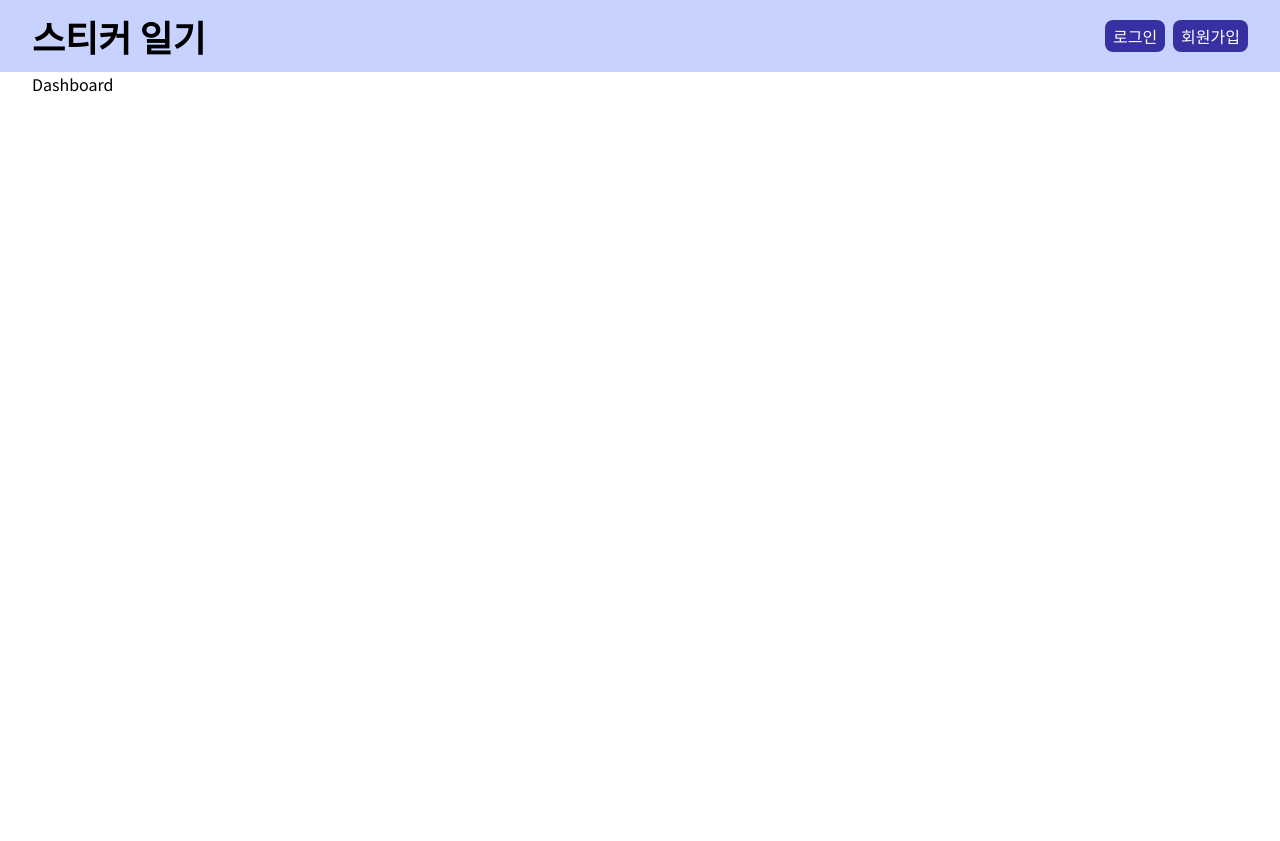
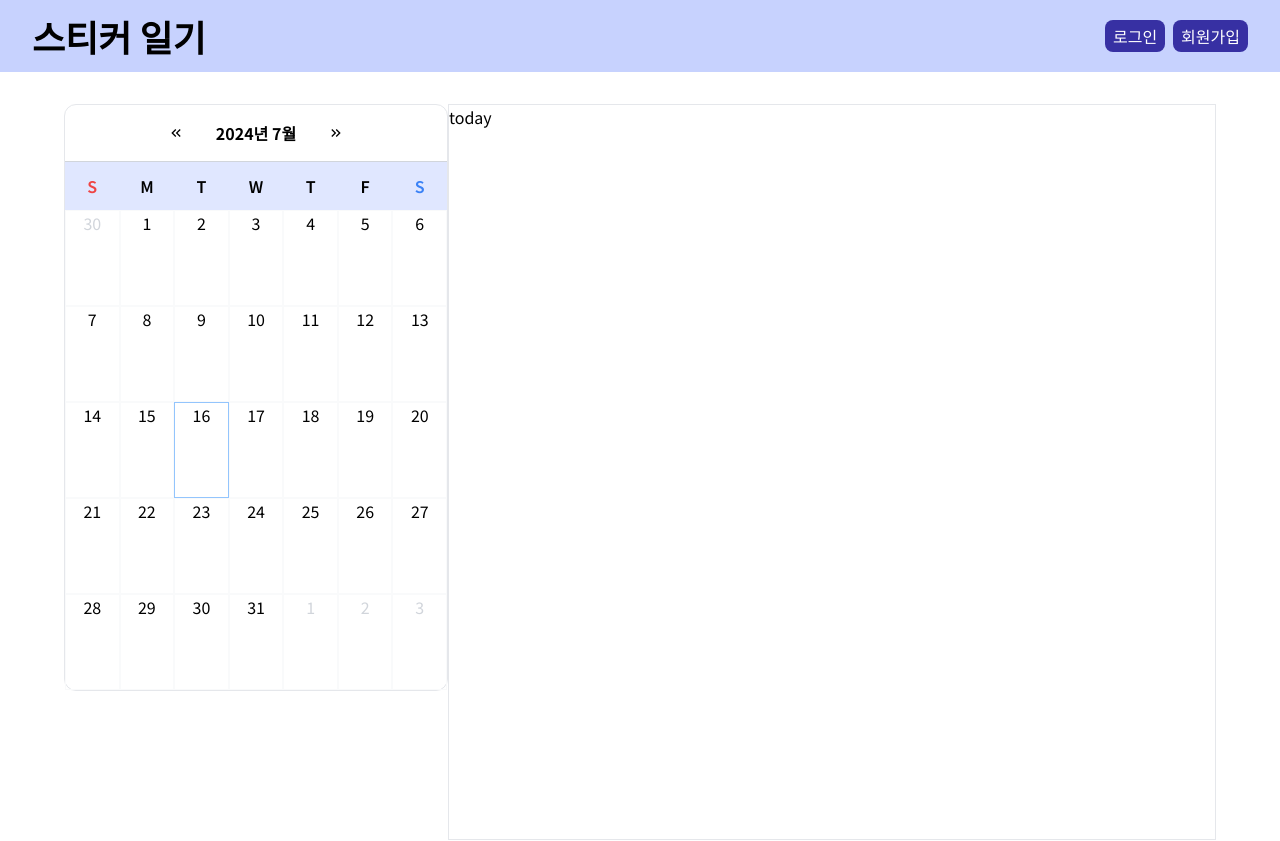
Before and after one commit to cozups/sticker-diary, a Next.js app: page /dashboard in a window 1280 px wide. Shown: the top 841 px of the page. Built offline with nearby package versions, Linux system fonts and the light colour scheme; no server answers.

Commit message:
add layout - calendar

```diff
--- a/package.json
+++ b/package.json
@@ -15,6 +15,7 @@
     "aws-sdk": "^2.1659.0",
     "bcrypt": "^5.1.1",
     "crypto-js": "^4.2.0",
+    "date-fns": "^3.6.0",
     "next": "14.2.5",
     "next-auth": "^5.0.0-beta.19",
     "react": "^18",
--- /dev/null
+++ b/src/app/components/Calendar.tsx
@@ -0,0 +1,129 @@
+'use client';
+import {
+  addMonths,
+  format,
+  subMonths,
+  startOfWeek,
+  addDays,
+  isSameMonth,
+  startOfMonth,
+  endOfMonth,
+  endOfWeek,
+  isSameDay,
+} from 'date-fns';
+import { useState } from 'react';
+import {
+  MdKeyboardDoubleArrowLeft,
+  MdKeyboardDoubleArrowRight,
+} from 'react-icons/md';
+
+export default function Calendar() {
+  const [currentDate, setCurrentDate] = useState(new Date());
+  const [selectedDate, setSelectedDate] = useState(new Date());
+
+  const renderHeader = () => {
+    const dateFormat = 'yyyy년 M월';
+
+    return (
+      <div className="flex items-center justify-center gap-8 py-4 border-b border-gray-300">
+        <div>
+          <div
+            className="icon"
+            onClick={() => setCurrentDate((prev) => subMonths(currentDate, 1))}
+          >
+            <MdKeyboardDoubleArrowLeft />
+          </div>
+        </div>
+        <div>
+          <span className="font-bold">{format(currentDate, dateFormat)}</span>
+        </div>
+        <div
+          onClick={() => setCurrentDate((prev) => addMonths(currentDate, 1))}
+        >
+          <div className="icon">
+            <MdKeyboardDoubleArrowRight />
+          </div>
+        </div>
+      </div>
+    );
+  };
+
+  const renderDays = () => {
+    const days = [];
+    const dateFormat = 'EEEEE';
+    const startDate = startOfWeek(currentDate);
+
+    for (let i = 0; i < 7; i++) {
+      days.push(
+        <div
+          key={i}
+          className={`w-full text-center font-semibold ${
+            i === 0 && 'text-red-500'
+          } ${i === 6 && 'text-blue-500'}`}
+        >
+          {format(addDays(startDate, i), dateFormat)}
+        </div>
+      );
+    }
+
+    return (
+      <div className="flex justify-between w-full py-3 bg-indigo-100">
+        {days}
+      </div>
+    );
+  };
+
+  const renderCells = () => {
+    const monthStart = startOfMonth(currentDate);
+    const monthEnd = endOfMonth(monthStart);
+    const startDate = startOfWeek(monthStart);
+    const endDate = endOfWeek(monthEnd);
+
+    const dateFormat = 'd';
+    const rows = [];
+
+    let days = [];
+    let day = startDate;
+    let formattedDate = '';
+
+    while (day <= endDate) {
+      for (let i = 0; i < 7; i++) {
+        formattedDate = format(day, dateFormat);
+        const cloneDay = day;
+        days.push(
+          <div
+            key={day.toDateString()}
+            className={`text-center h-24 w-full border  ${
+              !isSameMonth(day, monthStart) && 'text-gray-300'
+            } ${
+              isSameDay(day, selectedDate)
+                ? 'border border-blue-300'
+                : 'border-gray-50'
+            }`}
+            onClick={() => {
+              setSelectedDate(cloneDay);
+            }}
+          >
+            <span className="number">{formattedDate}</span>
+          </div>
+        );
+        day = addDays(day, 1);
+      }
+      rows.push(
+        <div className="flex justify-between w-full" key={day.toDateString()}>
+          {days}
+        </div>
+      );
+      days = [];
+    }
+    return <div className="">{rows}</div>;
+  };
+
+  return (
+    <div className="border rounded-xl">
+      {renderHeader()}
+      {renderDays()}
+      {renderCells()}
+    </div>
+  );
+}
--- a/src/app/dashboard/page.tsx
+++ b/src/app/dashboard/page.tsx
@@ -1,3 +1,12 @@
+import Calendar from '@components/Calendar';
+
 export default function Dashboard() {
-  return <div>Dashboard</div>;
+  return (
+    <div className="grid grid-cols-3 h-full p-8">
+      <div className="h-full">
+        <Calendar />
+      </div>
+      <div className="border h-full col-span-2">today</div>
+    </div>
+  );
 }
```
Also changed, not shown: 1 other file (tests, documents, lock files or other folders).
